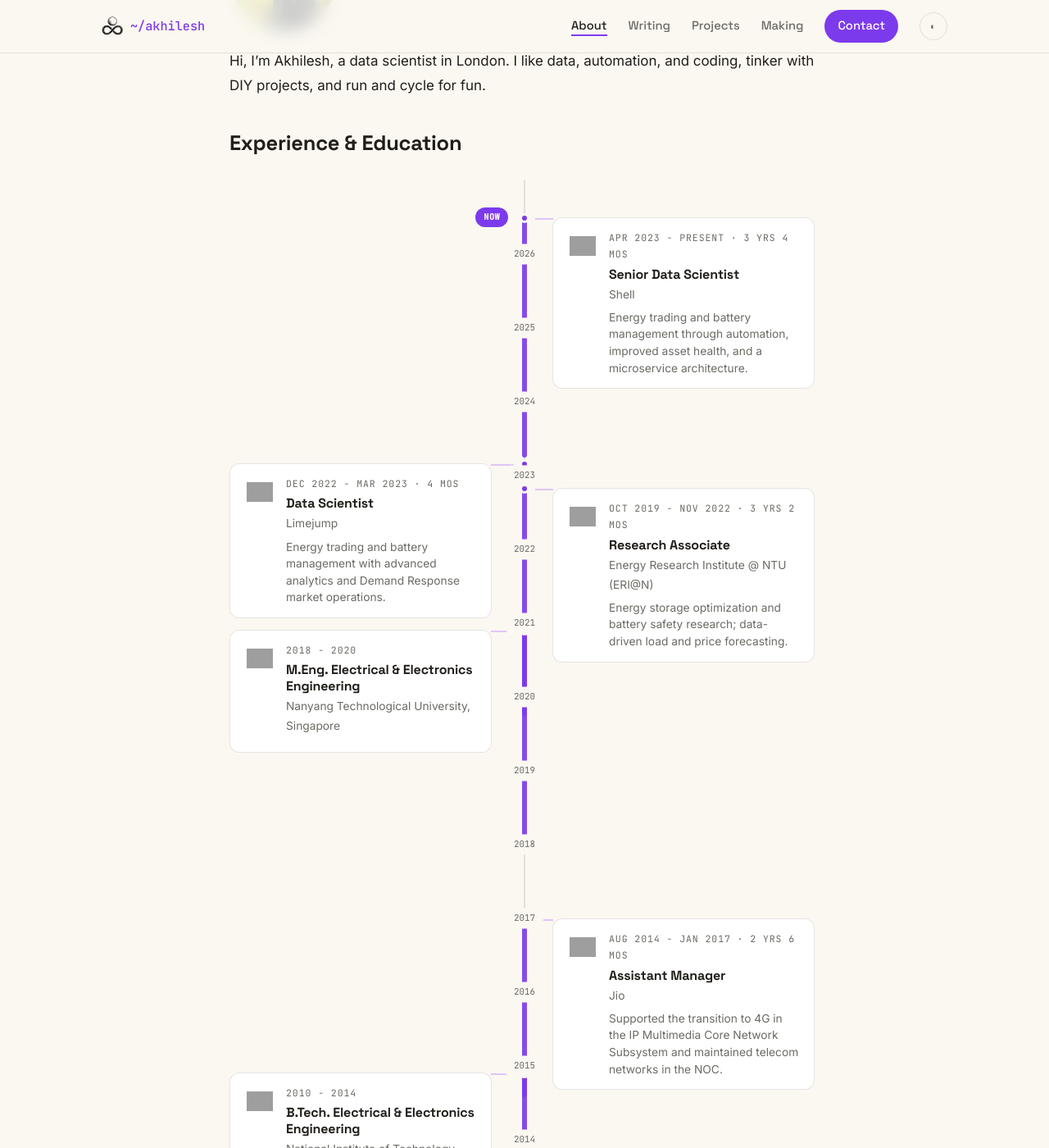
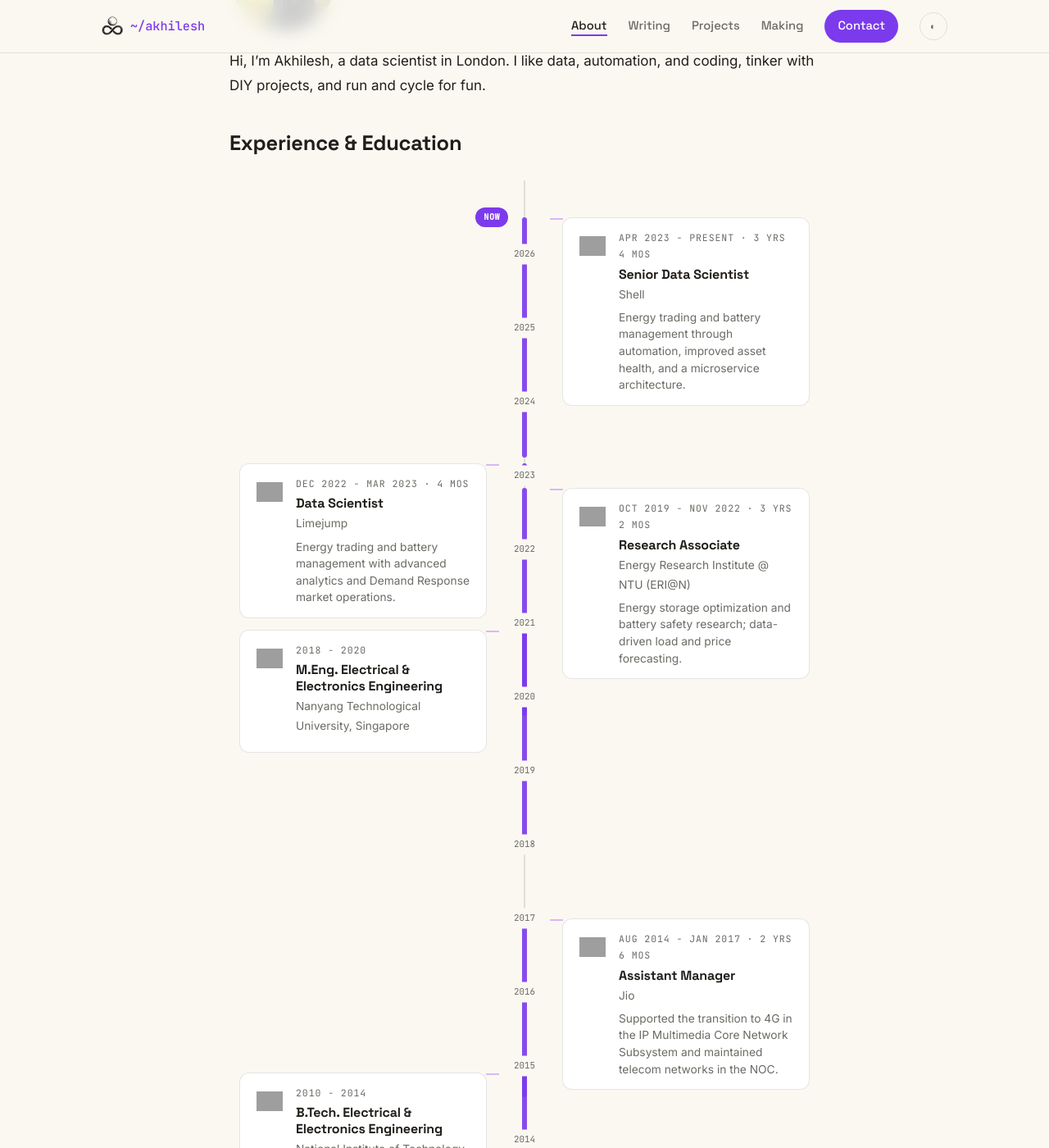
Before and after one commit to koulakhilesh/koulakhilesh.github.io, a Jekyll site: the page built from _pages/about.md, in a window 1280 px wide and 1400 px high, scrolled down 323 px. Shown: the whole window at 82% size. Built offline with Jekyll 4.4.1, drawn with Linux system fonts in a browser that asks for light colours; grey boxes are pictures that could not be loaded.

Commit message:
fix: consistent connector gap clear of year labels; remove redundant dots

```diff
--- a/_includes/timeline.html
+++ b/_includes/timeline.html
@@ -48,7 +48,6 @@
       {%- capture dur -%}{%- if dy > 0 -%}{{ dy }} {{ yl }}{%- endif -%}{%- if dy > 0 and drem > 0 -%}{{ ' ' }}{%- endif -%}{%- if drem > 0 -%}{{ drem }} {{ ml }}{%- endif -%}{%- endcapture -%}
     {%- endif -%}
     <div class="tl-entry {{ side }} {{ acc }}" style="top:{{ toppx }}px;height:{{ hpx }}px">
-      <span class="tl-dot"></span>
       <span class="tl-bar"></span>
       <div class="tl-card">
         {%- if e.logo -%}<img class="tl-logo" src="{{ e.logo | relative_url }}" alt="{{ e.org }}" onerror="this.onerror=null;this.src='{{ '/assets/images/logo.png' | relative_url }}'">{%- endif -%}
--- a/_sass/timeline.scss
+++ b/_sass/timeline.scss
@@ -13,21 +13,19 @@
 .timeline .tl-entry{position:absolute;left:0;right:0}
 .timeline .tl-bar{position:absolute;left:50%;transform:translateX(-50%);top:0;
   width:6px;height:100%;border-radius:6px;background:var(--accent);opacity:.9}
-.timeline .tl-dot{position:absolute;left:50%;transform:translateX(-50%);top:-5px;
-  width:12px;height:12px;border-radius:50%;background:var(--accent);border:3px solid var(--bg);z-index:1}
 
-.timeline .tl-card{position:absolute;top:0;width:calc(50% - 40px);
+.timeline .tl-card{position:absolute;top:0;
   background:var(--card);border:1px solid var(--line);border-radius:12px;
   padding:14px 16px;display:flex;gap:12px;align-items:flex-start;
   transition:transform .15s ease,border-color .15s ease}
 .timeline .tl-card:hover{transform:translateY(-3px);border-color:rgba(192,132,252,.5)}
-.timeline .tl-right .tl-card{left:calc(50% + 34px)}
-.timeline .tl-left .tl-card{left:0}
+.timeline .tl-right .tl-card{left:calc(50% + 46px);right:12px}
+.timeline .tl-left .tl-card{left:12px;right:calc(50% + 46px)}
 
-/* horizontal connector at the top of each bar (end date), for consistent alignment */
-.timeline .tl-card::before{content:"";position:absolute;top:0;height:2px;background:rgba(192,132,252,.45)}
-.timeline .tl-right .tl-card::before{right:100%;width:22px}
-.timeline .tl-left .tl-card::before{left:100%;width:28px}
+/* horizontal connector at the top of each bar (end date); ends clear of the year labels */
+.timeline .tl-card::before{content:"";position:absolute;top:0;height:2px;width:16px;background:rgba(192,132,252,.55)}
+.timeline .tl-right .tl-card::before{right:100%}
+.timeline .tl-left .tl-card::before{left:100%}
 
 .timeline .tl-logo{width:40px;height:40px;object-fit:contain;border-radius:8px;
   background:#fff;padding:4px;flex:none;margin:0}
@@ -38,8 +36,8 @@
 
 @media(max-width:700px){
   .timeline{height:auto !important;margin-top:1rem}
-  .timeline::before,.timeline .tl-year,.timeline .tl-bar,.timeline .tl-dot,.timeline .tl-now{display:none}
+  .timeline::before,.timeline .tl-year,.timeline .tl-bar,.timeline .tl-now{display:none}
   .timeline .tl-card::before{display:none}
   .timeline .tl-entry{position:static !important;height:auto !important;margin-bottom:14px}
-  .timeline .tl-card{position:static !important;width:auto;left:auto;border-left:4px solid var(--accent)}
+  .timeline .tl-card{position:static !important;width:auto;left:auto;right:auto;border-left:4px solid var(--accent)}
 }
```
